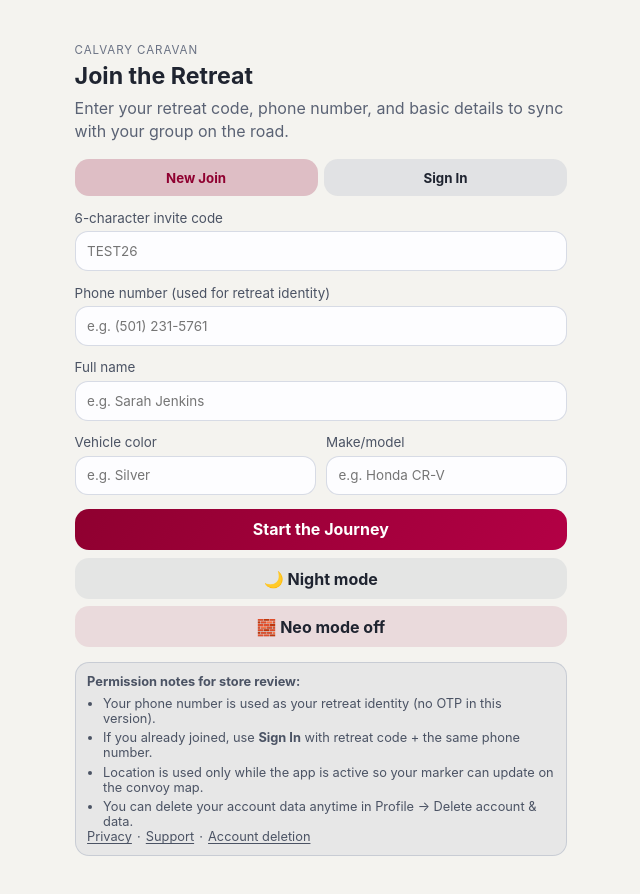
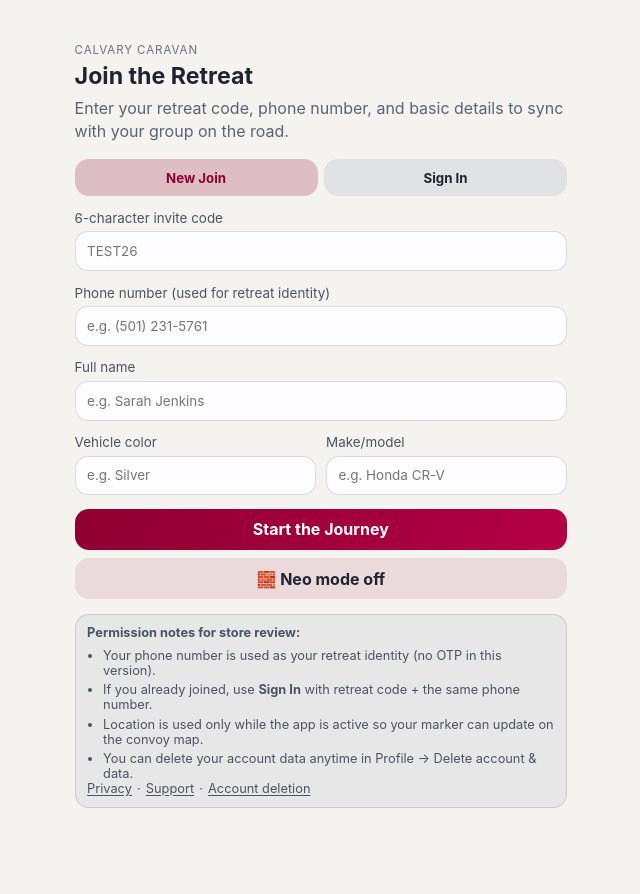
Before and after one commit to christopheraaronhogg/calvary-caravan-api, a SvelteKit app in the folder frontend/: page / in a window 1280 px wide. Shown: the top 894 px of the page, without its empty margins (389-1029 px from the left). Built offline with nearby package versions, Linux system fonts and the light colour scheme.

Commit message:
feat(ui): remove dark mode toggles and keep light-first theme

```diff
--- a/frontend/src/routes/+page.svelte
+++ b/frontend/src/routes/+page.svelte
@@ -5,7 +5,6 @@
 
   type Tab = 'map' | 'waypoints' | 'chat' | 'alert' | 'profile';
   type ComposerMode = 'chat' | 'prayer';
-  type ThemeMode = 'day' | 'night';
   type JoinMode = 'join' | 'signin';
   type ParticipantStripFilter = 'all' | 'leaders';
   type VisualMode = 'default' | 'neo';
@@ -133,7 +132,6 @@
   };
 
   const TOKEN_KEY = 'caravan_device_token';
-  const THEME_KEY = 'caravan_theme_mode';
   const VISUAL_MODE_KEY = 'caravan_visual_mode';
 
   let appReady = false;
@@ -147,7 +145,6 @@
 
   let activeTab: Tab = 'map';
   let composerMode: ComposerMode = 'chat';
-  let themeMode: ThemeMode = 'day';
   let visualMode: VisualMode = 'default';
   let online = true;
 
@@ -215,9 +212,7 @@
   $: canSendAlert = myParticipant?.is_leader === true;
   $: queuedCount = queuedMessages.length;
 
-  $: if (themeMode === 'night' && typeof document !== 'undefined') {
-    document.body.classList.add('theme-night');
-  } else if (typeof document !== 'undefined') {
+  $: if (typeof document !== 'undefined') {
     document.body.classList.remove('theme-night');
   }
 
@@ -1206,11 +1201,6 @@
   onMount(() => {
     online = navigator.onLine;
 
-    const savedTheme = localStorage.getItem(THEME_KEY) as ThemeMode | null;
-    if (savedTheme === 'day' || savedTheme === 'night') {
-      themeMode = savedTheme;
-    }
-
     const savedVisualMode = localStorage.getItem(VISUAL_MODE_KEY) as VisualMode | null;
     if (savedVisualMode === 'default' || savedVisualMode === 'neo') {
       visualMode = savedVisualMode;
@@ -1381,12 +1371,6 @@
       </form>
 
       <div class="join-footer">
-        <button type="button" class="theme-toggle" on:click={() => {
-          themeMode = themeMode === 'day' ? 'night' : 'day';
-          localStorage.setItem(THEME_KEY, themeMode);
-        }}>
-          {themeMode === 'day' ? '🌙 Night mode' : '☀️ Day mode'}
-        </button>
         <button type="button" class="theme-toggle neo-toggle" on:click={toggleVisualMode}>
           {visualMode === 'neo' ? '🧱 Neo mode on' : '🧱 Neo mode off'}
         </button>
@@ -1411,7 +1395,7 @@
     </section>
   </main>
 {:else}
-  <main class={`app-shell ${themeMode === 'night' ? 'night' : ''}`}>
+  <main class="app-shell">
     <header class="topbar card">
       <div>
         <p class="eyebrow">{retreatInfo?.name ?? 'Calvary Caravan'}</p>
@@ -1422,12 +1406,6 @@
       <div class="topbar-actions">
         <button type="button" class="ghost" on:click={toggleVisualMode} aria-label="Toggle neobrutal test mode">
           {visualMode === 'neo' ? '🧱' : '🎨'}
-        </button>
-        <button type="button" class="ghost" on:click={() => {
-          themeMode = themeMode === 'day' ? 'night' : 'day';
-          localStorage.setItem(THEME_KEY, themeMode);
-        }}>
-          {themeMode === 'day' ? '🌙' : '☀️'}
         </button>
         <button type="button" class="ghost" on:click={refreshData} disabled={refreshing}>
           {refreshing ? '…' : '↻'}
```
